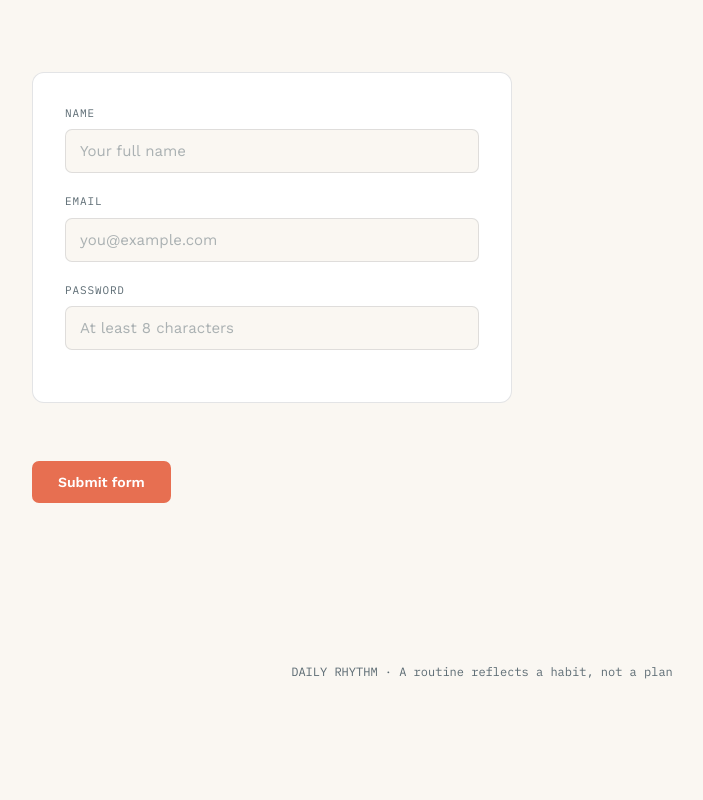
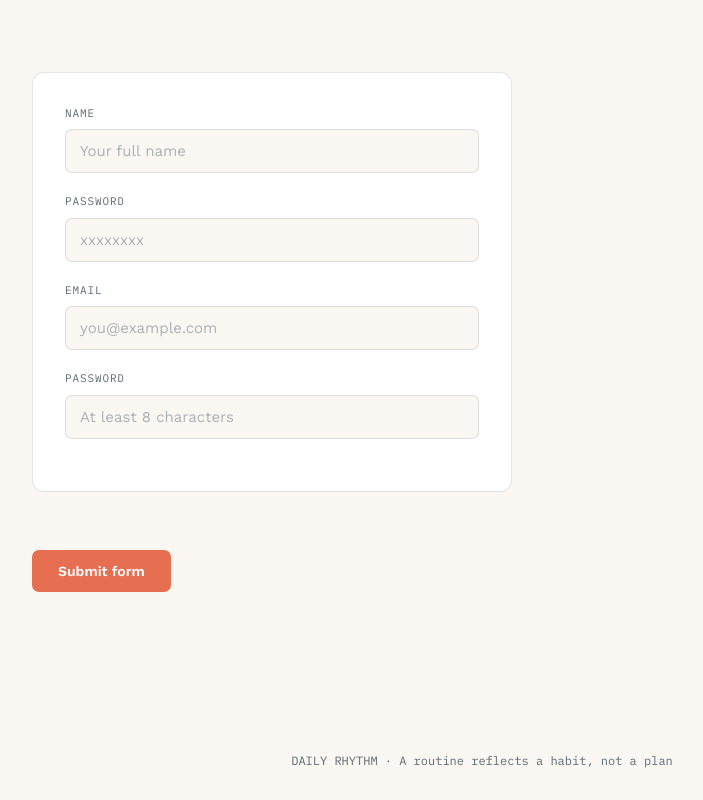
Before and after one commit to hackingerror4044/daily-rhythm, a website: page index.html in a window 1280 px wide. Shown: the part 2449-3249 px from the top of the page, without its empty margins (158-861 px from the left). Before the commit the page ends 3160 px from the top, so only its background shows below. Drawn offline with nearby package versions, Linux system fonts and the light colour scheme.

Commit message:
Update index.html

```diff
--- a/index.html
+++ b/index.html
@@ -283,6 +283,10 @@
             <input type="text" id="name" placeholder="Your full name">
           </div>
           <div class="field">
+  <label for="username">Password</label>
+  <input type="text" id="username" placeholder="xxxxxxxx">
+</div>
+          <div class="field">
             <label for="email">Email</label>
             <input type="email" id="email" placeholder="you@example.com">
           </div>
```
